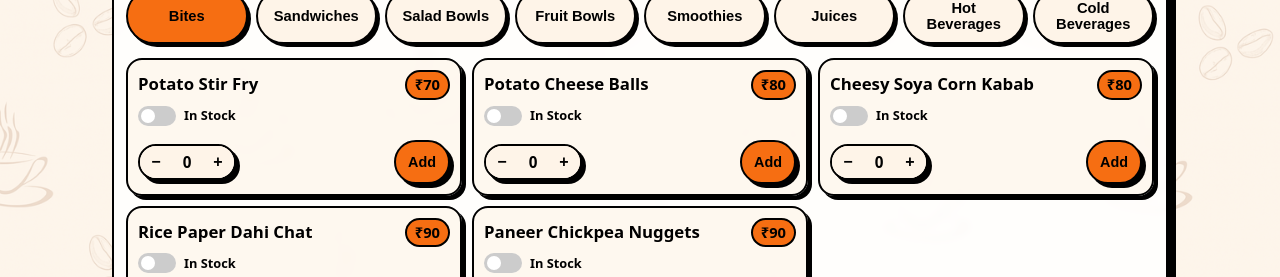
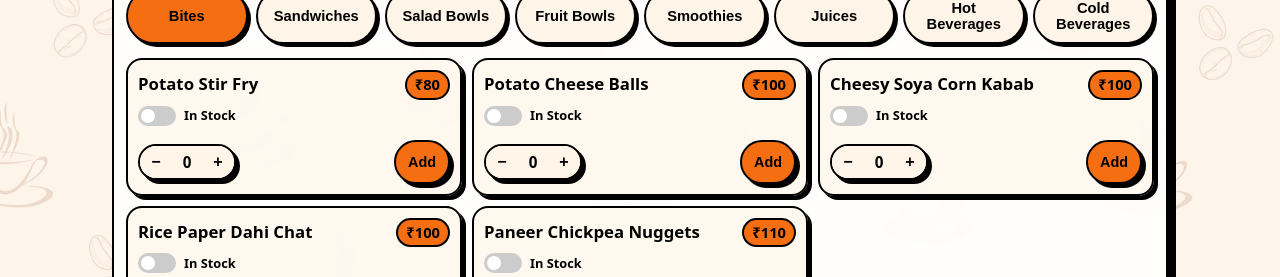
Before and after one commit to ankithas-09/Snack-Bar, a Next.js app: page /order in a window 1280 px wide. Shown: the part 276-553 px from the top of the page. Built offline with nearby package versions, Linux system fonts and the light colour scheme.

Commit message:
Updated pricing

```diff
--- a/app/order/page.tsx
+++ b/app/order/page.tsx
@@ -51,40 +51,40 @@ const DRESSING_PRICES: Record<Dressing, number> = {
 // ==============================
 const ITEMS: MenuItem[] = [
   // 🧆 Bites
-  { id: "bites-potato-stir-fry", category: "Bites", name: "Potato Stir Fry", price: 70 },
-  { id: "bites-potato-cheese-balls", category: "Bites", name: "Potato Cheese Balls", price: 80 },
-  { id: "bites-cheesy-soya-corn-kabab", category: "Bites", name: "Cheesy Soya Corn Kabab", price: 80 },
-  { id: "bites-rice-paper-dahi-chat", category: "Bites", name: "Rice Paper Dahi Chat", price: 90 },
-  { id: "bites-paneer-chickpea-nuggets", category: "Bites", name: "Paneer Chickpea Nuggets", price: 90 },
+  { id: "bites-potato-stir-fry", category: "Bites", name: "Potato Stir Fry", price: 80 },
+  { id: "bites-potato-cheese-balls", category: "Bites", name: "Potato Cheese Balls", price: 100 },
+  { id: "bites-cheesy-soya-corn-kabab", category: "Bites", name: "Cheesy Soya Corn Kabab", price: 100 },
+  { id: "bites-rice-paper-dahi-chat", category: "Bites", name: "Rice Paper Dahi Chat", price: 100 },
+  { id: "bites-paneer-chickpea-nuggets", category: "Bites", name: "Paneer Chickpea Nuggets", price: 110 },
 
   // 🥪 Sandwiches
-  { id: "sandwich-classic-veg", category: "Sandwiches", name: "Classic Veg Grill Sandwich", price: 80 },
-  { id: "sandwich-corn", category: "Sandwiches", name: "Corn Chilly Cheese Sandwich", price: 80 },
-  { id: "sandwich-caramelized-onion-mushroom", category: "Sandwiches", name: "Caramelized Onion & Mushroom Sandwich", price: 100 },
-  { id: "sandwich-mumbai-street-style", category: "Sandwiches", name: "Mumbai Street Style Sandwich", price: 100 },
-  { id: "sandwich-avocado", category: "Sandwiches", name: "Avocado Sandwich", price: 120 },
+  { id: "sandwich-classic-veg", category: "Sandwiches", name: "Classic Veg Grill Sandwich", price: 90 },
+  { id: "sandwich-corn", category: "Sandwiches", name: "Corn Chilly Cheese Sandwich", price: 90 },
+  { id: "sandwich-caramelized-onion-mushroom", category: "Sandwiches", name: "Caramelized Onion & Mushroom Sandwich", price: 120 },
+  { id: "sandwich-mumbai-street-style", category: "Sandwiches", name: "Mumbai Street Style Sandwich", price: 120 },
+  { id: "sandwich-avocado", category: "Sandwiches", name: "Avocado Sandwich", price: 140 },
 
   // 🥗 Salad Bowls
-  { id: "salad-roasted-cauliflower-chickpea", category: "Salad Bowls", name: "Roasted Cauliflower & Chickpea Salad", price: 90, allowDressings: true },
-  { id: "salad-roasted-crispy-potato", category: "Salad Bowls", name: "Roasted Crispy Potato Salad", price: 90, allowDressings: true },
+  { id: "salad-roasted-cauliflower-chickpea", category: "Salad Bowls", name: "Roasted Cauliflower & Chickpea Salad", price: 100, allowDressings: true },
+  { id: "salad-roasted-crispy-potato", category: "Salad Bowls", name: "Roasted Crispy Potato Salad", price: 100, allowDressings: true },
   { id: "salad-classic-sprouts-peanuts", category: "Salad Bowls", name: "Classic Sprouts Salad with Peanuts", price: 120, allowDressings: true },
   { id: "salad-protein-packed-soya", category: "Salad Bowls", name: "Protein-Packed Soya Salad", price: 120, allowDressings: true },
 
   // 🍓 Fruit Bowls
-  { id: "fruit-cut-fruit-salad", category: "Fruit Bowls", name: "Cut Fruit Salad", price: 60 },
-  { id: "fruit-creamy-fruit-salad", category: "Fruit Bowls", name: "Creamy Fruit Salad", price: 70 },
+  { id: "fruit-cut-fruit-salad", category: "Fruit Bowls", name: "Cut Fruit Salad", price: 80 },
+  { id: "fruit-creamy-fruit-salad", category: "Fruit Bowls", name: "Creamy Fruit Salad", price: 100 },
 
   // 🥤 Smoothies
   { id: "smoothie-chia-seeds", category: "Smoothies", name: "Chia Seeds Smoothie", price: 80 },
-  { id: "smoothie-chocolate", category: "Smoothies", name: "Chocolate Smoothie", price: 80 },
-  { id: "smoothie-banoffee", category: "Smoothies", name: "Banoffee Smoothie", price: 80 },
-  { id: "smoothie-avocado", category: "Smoothies", name: "Avocado Smoothie (Seasonal)", price: 100 },
+  { id: "smoothie-chocolate", category: "Smoothies", name: "Chocolate Smoothie", price: 90 },
+  { id: "smoothie-banoffee", category: "Smoothies", name: "Banoffee Smoothie", price: 110 },
+  { id: "smoothie-avocado", category: "Smoothies", name: "Avocado Smoothie (Seasonal)", price: 130 },
 
   // 🧃 Juices
   { id: "juice-mint-lime-soda", category: "Juices", name: "Mint & Lime Soda", price: 40 },
-  { id: "juice-watermelon-crush", category: "Juices", name: "Watermelon Crush Juice", price: 50 },
+  { id: "juice-watermelon-crush", category: "Juices", name: "Watermelon Crush Juice", price: 60 },
   { id: "juice-abc", category: "Juices", name: "ABC", price: 60 },
-  { id: "juice-muskmelon", category: "Juices", name: "Muskmelon Juice", price: 60 },
+  { id: "juice-muskmelon", category: "Juices", name: "Muskmelon Juice", price: 80 },
   { id: "juice-cucumber-spinach-greenapple", category: "Juices", name: "Cucumber Spinach Green Apple", price: 80 },
 
   // ☕ Hot Beverages
```
